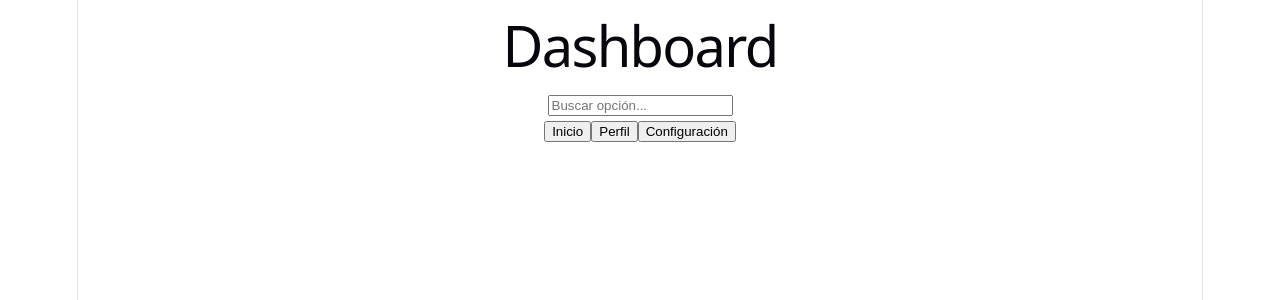
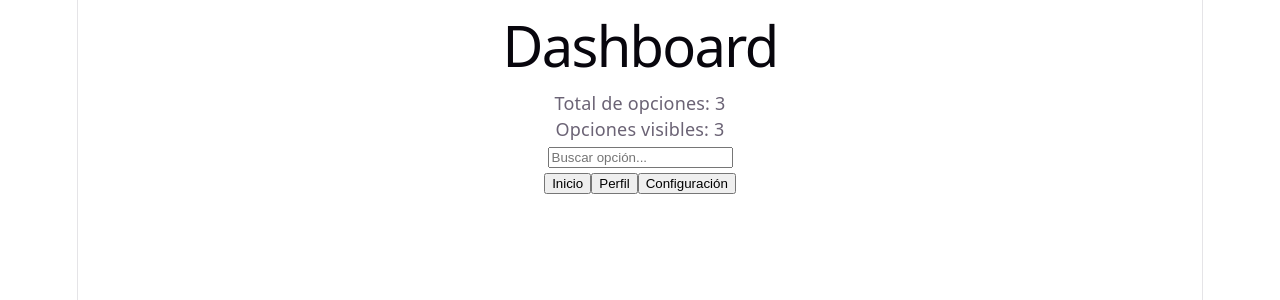
Before and after one commit to Emurillo11/Murillo_Espinoza_Emily_Vargas_Sibaja_Dylan_ActividadEvaluacion, a React (Vite) app in the folder miapp/: page / in a window 1280 px wide. Shown: the top 300 px of the page. Built offline with nearby package versions, Linux system fonts and the light colour scheme.

Commit message:
Add dashboard options counter

```diff
--- a/miapp/src/pages/Dashboard.jsx
+++ b/miapp/src/pages/Dashboard.jsx
@@ -9,9 +9,17 @@ export default function Dashboard() {
         label.toLowerCase().includes(busqueda.toLowerCase())
     );
 
+    const totalOpciones = menu.length;
+    const opcionesVisibles = menuFiltrado.length;
+
     return (
         <main>
             <h1>Dashboard</h1>
+
+            <section>
+                <p>Total de opciones: {totalOpciones}</p>
+                <p>Opciones visibles: {opcionesVisibles}</p>
+            </section>
 
             <input
                 type="text"
```
